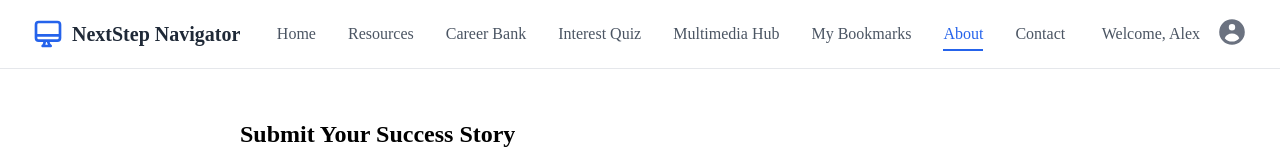
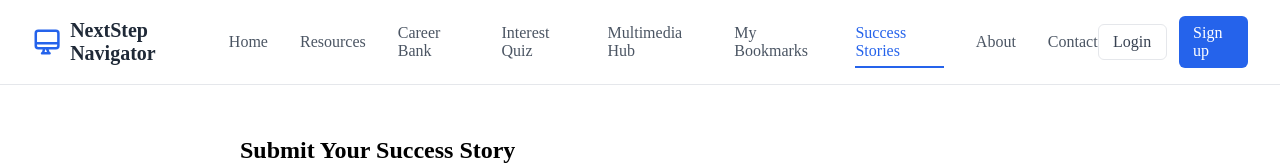
Before and after one commit to rehankapaya/Career-Passport-Frontend, a React (Vite) app: page /success-stories in a window 1280 px wide. Shown: the top 165 px of the page. Built offline with nearby package versions, Linux system fonts and the light colour scheme; no server answers.

Commit message:
bookmark

```diff
--- a/src/App.jsx
+++ b/src/App.jsx
@@ -101,7 +101,7 @@ export default function App() {
         },
         {
           path: '/my-bookmarks',
-          element: <BookMarkpage />
+          element: user?<BookMarkpage />:<Navigate to={"/login"}/>,
         }
       ]
     },
--- a/src/components/NavbarComponent.jsx
+++ b/src/components/NavbarComponent.jsx
@@ -1,13 +1,13 @@
 import React, { useContext, useState } from 'react';
-import { useNavigate, Link } from 'react-router-dom';
-import ReactDOM from 'react-dom/client';
+import { useNavigate, Link, useLocation } from 'react-router-dom';
 import { UserContext } from '../context/UserContext';
 
-// The Navbar component with all styling converted to inline style attributes.
 export default function NavbarComponent() {
   const [isDropdownVisible, setDropdownVisible] = useState(false);
-  const navigate = useNavigate()
-  const { userlogout } = useContext(UserContext)
+  const navigate = useNavigate();
+  const location = useLocation();
+  const { user, userlogout } = useContext(UserContext);
+
   const navItems = [
     { name: 'Home', to: '/' },
     { name: 'Resources', to: '/resources' },
@@ -15,11 +15,12 @@ export default function NavbarComponent() {
     { name: 'Interest Quiz', to: '/interest-quiz' },
     { name: 'Multimedia Hub', to: '/multimedia' },
     { name: 'My Bookmarks', to: '/my-bookmarks' },
+    { name: 'Success Stories', to: '/success-stories' },
     { name: 'About', to: '/about' },
     { name: 'Contact', to: '/contact' },
   ];
 
-  const activeLink = '/about';
+  const activeLink = location.pathname;
 
   return (
     <div style={{ display: 'flex', justifyContent: 'space-between', alignItems: 'center', padding: '1rem 2rem', borderBottom: '1px solid #e5e7eb', backgroundColor: '#fff' }}>
@@ -44,32 +45,49 @@ export default function NavbarComponent() {
 
       {/* Navigation Links */}
       <nav style={{ display: 'flex', alignItems: 'center', gap: '2rem' }}>
-        {navItems.map((item) => (
+        {navItems.map((item) => {
+          const isActive = item.to === activeLink;
+          return (
             <Link
               key={item.name}
               to={item.to}
               style={{
                 position: 'relative',
-              color: item.to === activeLink ? '#2563eb' : '#4b5563',
-              fontWeight: item.to === activeLink ? '500' : 'normal',
+                color: isActive ? '#2563eb' : '#4b5563',
+                fontWeight: isActive ? '500' : 'normal',
                 textDecoration: 'none'
               }}
             >
               {item.name}
-            {item.to === activeLink && (
-              <span style={{ position: 'absolute', left: '0', bottom: '-8px', width: '100%', height: '2px', backgroundColor: '#2563eb', transform: 'scaleX(1)' }}></span>
-            )}
-            {item.to !== activeLink && (
-              <span style={{ position: 'absolute', left: '0', bottom: '-8px', width: '100%', height: '2px', backgroundColor: '#2563eb', transform: 'scaleX(0)' }}></span>
-            )}
+              <span
+                style={{
+                  position: 'absolute',
+                  left: 0,
+                  bottom: '-8px',
+                  width: '100%',
+                  height: '2px',
+                  backgroundColor: '#2563eb',
+                  transform: `scaleX(${isActive ? 1 : 0})`,
+                  transformOrigin: 'left',
+                  transition: 'transform 150ms ease'
+                }}
+              />
             </Link>
-        ))}
+          );
+        })}
       </nav>
 
-      {/* Welcome and User Icon */}
+      {/* Right side: If user -> Welcome + dropdown; else -> Login/Sign up */}
+      {user ? (
         <div style={{ display: 'flex', alignItems: 'center', gap: '1rem' }}>
-        <span style={{ color: '#4b5563' }}>Welcome, Alex</span>
-        <div style={{ position: 'relative', cursor: 'pointer' }} onClick={() => setDropdownVisible(!isDropdownVisible)}>
+          <span style={{ color: '#4b5563' }}>
+            Welcome{user.name ? `, ${user.name}` : user.email ? `, ${user.email}` : '' }
+          </span>
+
+          <div
+            style={{ position: 'relative', cursor: 'pointer' }}
+            onClick={() => setDropdownVisible(!isDropdownVisible)}
+          >
             <svg
               style={{ width: '2rem', height: '2rem', color: '#6b7280' }}
               fill="currentColor"
@@ -82,28 +100,71 @@ export default function NavbarComponent() {
                 clipRule="evenodd"
               />
             </svg>
+
             <div
               style={{
                 position: 'absolute',
-              right: '0',
+                right: 0,
                 marginTop: '0.5rem',
                 width: '12rem',
                 backgroundColor: '#fff',
                 border: '1px solid #e5e7eb',
                 borderRadius: '0.375rem',
-              boxShadow: '0 10px 15px -3px rgba(0, 0, 0, 0.1), 0 4px 6px -2px rgba(0, 0, 0, 0.05)',
-              zIndex: '10',
-              opacity: isDropdownVisible ? '1' : '0',
+                boxShadow: '0 10px 15px -3px rgba(0,0,0,0.1), 0 4px 6px -2px rgba(0,0,0,0.05)',
+                zIndex: 10,
+                opacity: isDropdownVisible ? 1 : 0,
                 pointerEvents: isDropdownVisible ? 'auto' : 'none',
-              transition: 'opacity 0.3s ease-in-out'
+                transition: 'opacity 0.2s ease-in-out'
               }}
             >
               <Link to="/profile" style={{ display: 'block', padding: '0.5rem 1rem', color: '#4b5563', textDecoration: 'none' }}>Profile</Link>
               <Link to="/settings" style={{ display: 'block', padding: '0.5rem 1rem', color: '#4b5563', textDecoration: 'none' }}>Settings</Link>
-            <Link onClick={() => { userlogout(), navigate('/login') }} style={{ display: 'block', padding: '0.5rem 1rem', color: '#4b5563', textDecoration: 'none' }}>Logout</Link>
+              <button
+                onClick={() => { userlogout(); navigate('/login'); }}
+                style={{
+                  display: 'block',
+                  width: '100%',
+                  padding: '0.5rem 1rem',
+                  textAlign: 'left',
+                  background: 'transparent',
+                  border: 'none',
+                  color: '#4b5563',
+                  cursor: 'pointer'
+                }}
+              >
+                Logout
+              </button>
             </div>
           </div>
         </div>
+      ) : (
+        <div style={{ display: 'flex', alignItems: 'center', gap: '0.75rem' }}>
+          <Link
+            to="/login"
+            style={{
+              padding: '0.5rem 0.9rem',
+              border: '1px solid #e5e7eb',
+              borderRadius: '0.375rem',
+              color: '#374151',
+              textDecoration: 'none'
+            }}
+          >
+            Login
+          </Link>
+          <Link
+            to="/signup"
+            style={{
+              padding: '0.5rem 0.9rem',
+              borderRadius: '0.375rem',
+              backgroundColor: '#2563eb',
+              color: '#fff',
+              textDecoration: 'none'
+            }}
+          >
+            Sign up
+          </Link>
+        </div>
+      )}
     </div>
   );
 }
--- a/src/hooks/useBookmark.js
+++ b/src/hooks/useBookmark.js
@@ -1,12 +1,15 @@
 import { useState, useEffect } from 'react';
 import axios from 'axios';
 import { apiurl } from '../api';
+import { useContext } from 'react';
+import { UserContext } from '../context/UserContext';
+import { toast } from 'react-toastify';
 
 export const useBookmark = (itemType, itemId) => {
   const [isBookmarked, setIsBookmarked] = useState(false);
   const [loading, setLoading] = useState(false);
   const [bookmarkId, setBookmarkId] = useState(null);
-
+  const { user } = useContext(UserContext)
   const getAuthConfig = (extra = {}) => {
     const token = localStorage.getItem('token');
     return {
@@ -37,6 +40,9 @@ export const useBookmark = (itemType, itemId) => {
   const toggleBookmark = async () => {
     if (!itemId) return;
 
+    if(!user){
+      toast.error("To Bookmark Please login")
+    }
     setLoading(true);
     try {
       const response = await axios.post(
--- a/src/layouts/pages/SuccessStoriesPage.jsx
+++ b/src/layouts/pages/SuccessStoriesPage.jsx
@@ -4,9 +4,14 @@ import { toast } from "react-toastify";
 import { apiurl } from "../../api";
 import { useBookmark } from "../../hooks/useBookmark";
 import { Bookmark, BookmarkCheck } from "lucide-react";
+import { useContext } from "react";
+import { UserContext } from "../../context/UserContext";
+import { useNavigate } from "react-router-dom";
 
 export default function SuccessStoriesPage() {
   const [stories, setStories] = useState([]);
+  const {user}=useContext(UserContext)
+  const navigate = useNavigate()
   const [form, setForm] = useState({
     rname: "",
     domain: "",
@@ -39,6 +44,13 @@ export default function SuccessStoriesPage() {
   // Submit new story
   const handleSubmit = async e => {
     e.preventDefault();
+
+    if(!user){
+      navigate("/login")
+      toast.error("Please login to submit a story")
+      return;
+    }
+
     setLoading(true);
     const data = new FormData();
     data.append("rname", form.rname);
```
Lines whose indentation alone changed are shown as unchanged.
